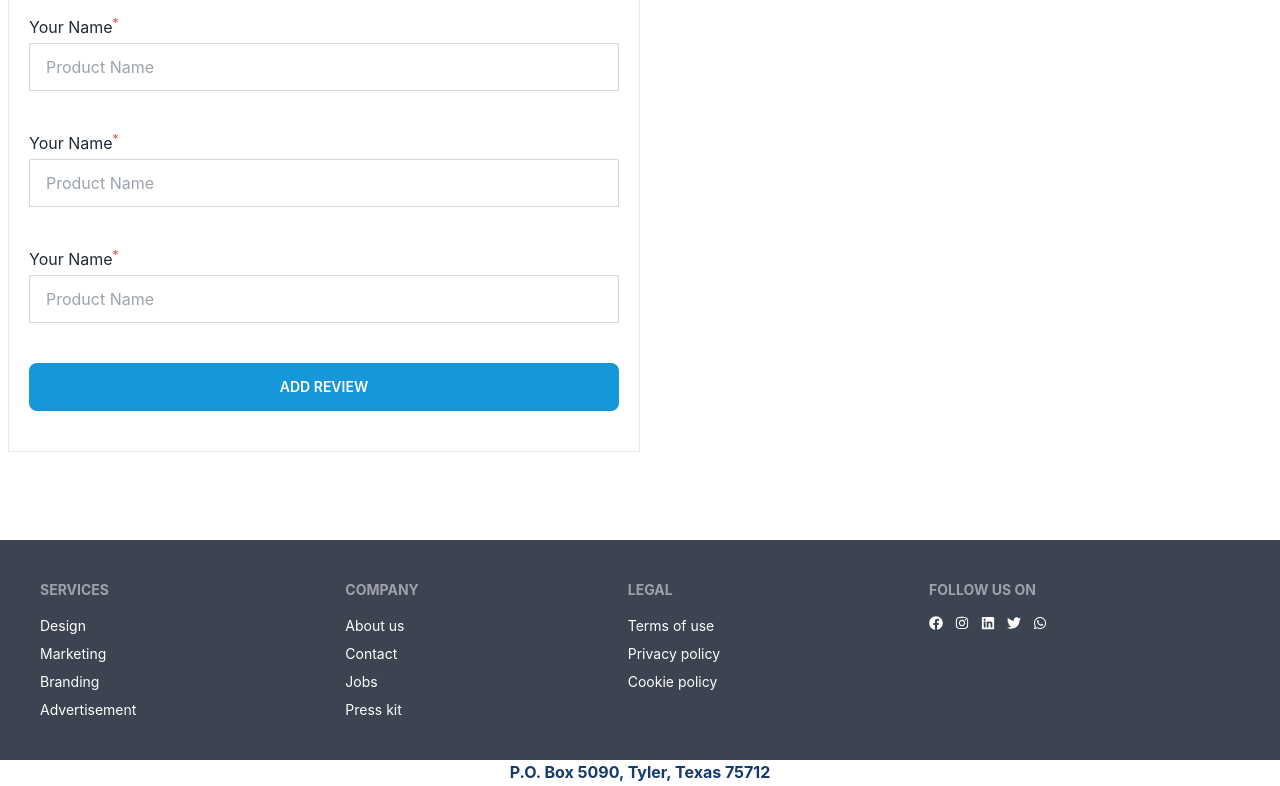
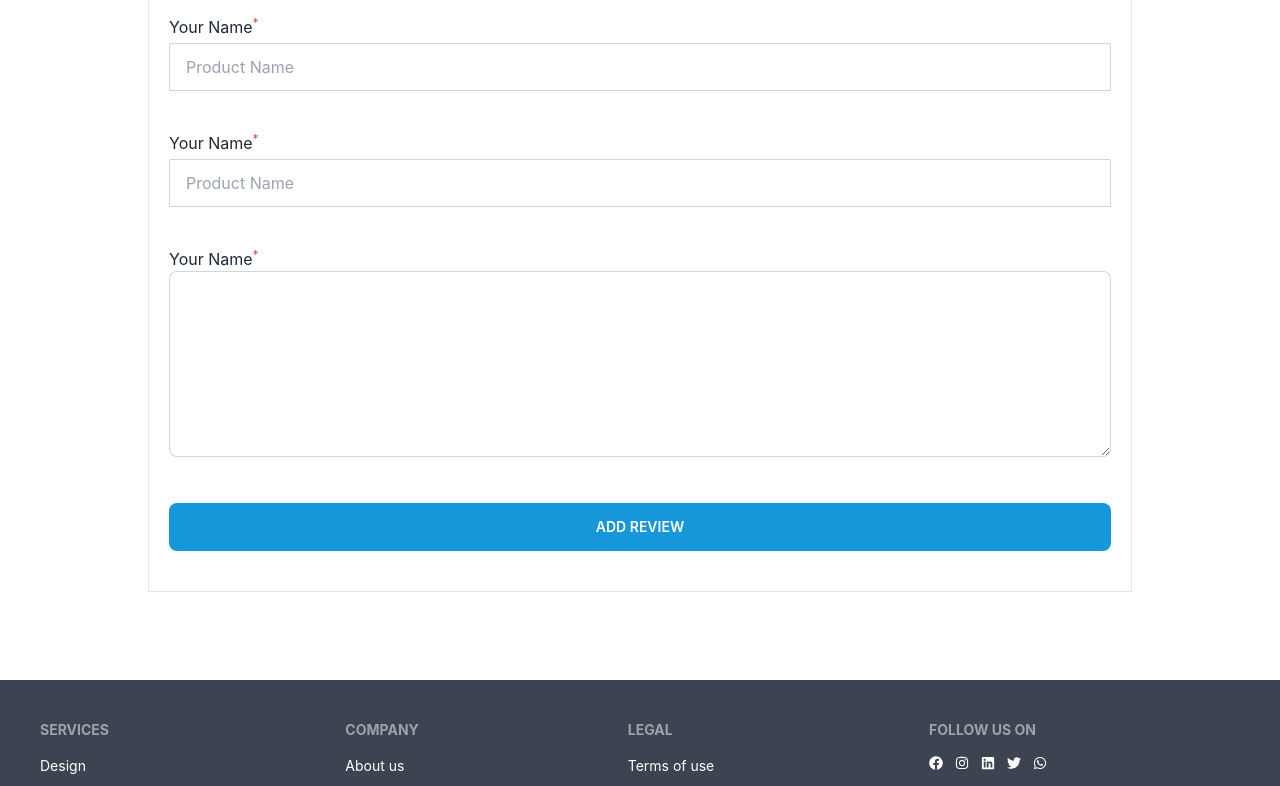
Before and after one commit to saklainmostak1/react-home-for-rent, a React (Create React App) app: page /all-Home/reviews/1 in a window 1280 px wide. Shown: the part 938-1724 px from the top of the page. Built offline with nearby package versions, Linux system fonts and the light colour scheme; no server answers.

Commit message:
slider card

```diff
--- a/src/Components/Pages/Home/AllHomeDetails/HomeReviews.js
+++ b/src/Components/Pages/Home/AllHomeDetails/HomeReviews.js
@@ -109,13 +109,13 @@ const HomeReviews = () => {
                     </div>
                 </div>
 
-                <div>
+                <div className='max-w-[1000px] mx-auto'>
                     <form action="">
 
-                        <div className='lg:flex container mx-auto gap-10 p-2 mb-20 mt-10'>
+                        <div className='container mx-auto gap-10 p-2 mb-20 mt-10'>
 
 
-                            <div className='lg:w-[50%] border'>
+                            <div className='border'>
                                 <div className='text-center bg-[#15396D] p-5 gap-5 text-white font-bold'>
 
                                     <p className=''>Add Review</p>
@@ -190,19 +190,22 @@ const HomeReviews = () => {
                                                 </sup>
                                             </label>
                                         </div>
-                                        <input
 
-
-                                            placeholder="Product Name"
-                                            type="text"
-                                            className="input input-bordered mt-1 w-full rounded-sm"
-                                        />
+                                         <textarea
+                                            name='additionalInfo'
+                                            type='text'
+                                            id=""
+                                            className="textarea textarea-bordered w-full"
+                                            cols="30"
+                                            rows="6"
+                                        ></textarea>
                                     </div>
 
                                 </div>
 
                                 <div className='text-center mb-5 p-5'>
-                                    <button className='btn w-full bg-[#1697DA] border-none hover:bg-[#57a2ca]'>Add Review</button>
+                                    <input type="button" value="Add Review" className='btn w-full bg-[#1697DA] border-none hover:bg-[#57a2ca]'/>
+                                    {/* <button className='btn w-full bg-[#1697DA] border-none hover:bg-[#57a2ca]'>Add Review</button> */}
                                 </div>
                             </div>
 
--- a/src/Components/Pages/Home/Home/Home.js
+++ b/src/Components/Pages/Home/Home/Home.js
@@ -8,6 +8,7 @@ import HomeSlider from '../HomeSlider/HomeSlider';
 import DemoHome from '../SomeDemoHome/DemoHome';
 import Category from '../Category/Category';
 import WhatWeSay from '../WhatWeSay/WhatWeSay';
+import HomeSliderCard from '../HomeSliderCard/HomeSliderCard';
 
 
 
@@ -20,6 +21,9 @@ const Home = () => {
             <HomeBanner></HomeBanner>
             <DemoHome></DemoHome>
             <HomeSlider></HomeSlider>
+            <div>
+                <HomeSliderCard></HomeSliderCard>
+            </div>
             <HomeSearchBar ></HomeSearchBar>
             <Category></Category>
             <HomeCard></HomeCard>
--- a/src/Components/Pages/Home/HomeBanner/HomeBanner.js
+++ b/src/Components/Pages/Home/HomeBanner/HomeBanner.js
@@ -12,7 +12,7 @@ const HomeBanner = () => {
                         <h1 className="mb-5 text-4xl font-bold text-white">Let's Get Your Operating Authority</h1>
                         <p className="mb-5 text-white font-semibold">Provident cupiditate voluptatem et in. Quaerat fugiat ut assumenda excepturi exercitationem quasi. In deleniti eaque aut repudiandae et a id nisi. Lorem ipsum dolor sit amet consectetur, adipisicing elit. Similique ducimus exercitationem, repellendus aperiam quisquam dolorem ratione numquam neque quaerat recusandae.</p>
                         <Link to={`/all-services`}>
-                            <button className="btn bg-[#3aa1d8] border-none text-white hover:bg-[#1697DA]">Get Started</button>
+                            <button className="btn bg-[#3aa1d8] border-none text-white hover:bg-blue-500 rounded-sm">Get Started</button>
                         </Link>
                     </div>
                 </div>
--- /dev/null
+++ b/src/Components/Pages/Home/HomeSliderCard/HomeSliderCard.js
@@ -0,0 +1,51 @@
+import React, { useEffect, useState } from 'react';
+import { Link } from 'react-router-dom';
+
+const HomeSliderCard = () => {
+
+    const [category, setCategory] = useState([])
+
+    useEffect(() => {
+        fetch(`http://localhost:5001/category`)
+            .then(Response => Response.json())
+            .then(data => setCategory(data))
+    }, [])
+    console.log(category);
+
+
+
+
+    return (
+        <div className='lg:w-[800px] md:w-[800px] w-[300px] mx-auto'>
+            <div className='container mx-auto px-5'>
+            <div className='mt-[-120px] lg:mt-[-100px] '>
+                <div className='grid grid-cols-1 lg:grid-cols-2 md:grid-cols-2 gap-5'>
+                    {
+                        category.map((categories) =>
+                            <div className="card  bg-base-100 shadow-xl image-full">
+                                <figure><img className='w-full' src={categories.image} alt="Shoes" /></figure>
+                                <div className="card-body">
+                                    <h2 className="card-title">{categories.name}</h2>
+                                    <p>{categories.description}</p>
+                                    <div className="card-actions">
+                                        <Link to={`/allHome/${categories.id}`} className='w-full'>
+                                            <button className="btn bg-[#1697DA] border-none w-full hover:bg-green-400 rounded-sm">Buy Now</button>
+                                        </Link>
+
+                                    </div>
+                                </div>
+                            </div>
+
+                        )
+                    }
+
+
+                </div>
+
+            </div>
+        </div>
+        </div>
+    );
+};
+
+export default HomeSliderCard;
```
Also changed, not shown: src/Components/Pages/Home/ReviewSection/AddReview/AddReviews.js (indentation only).
